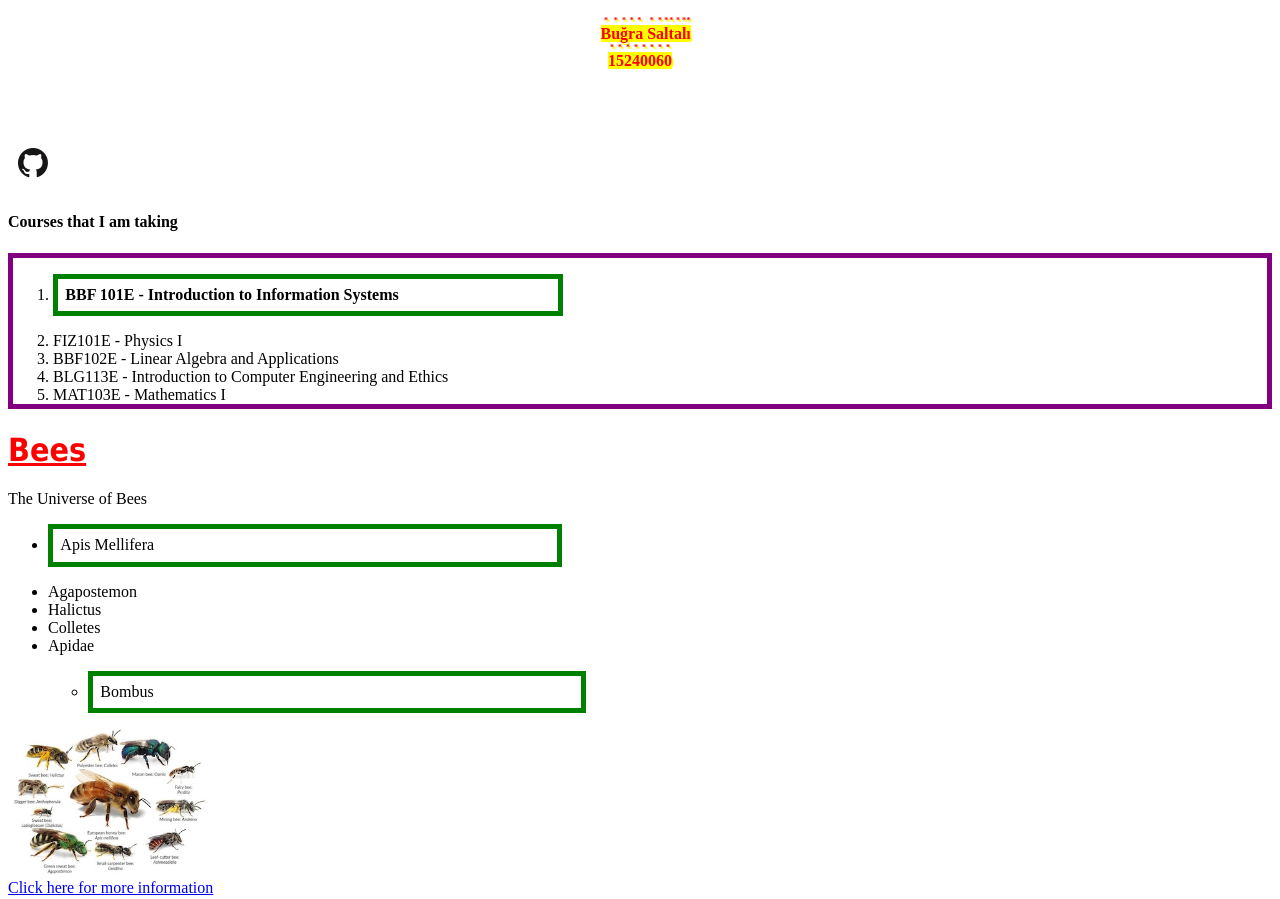
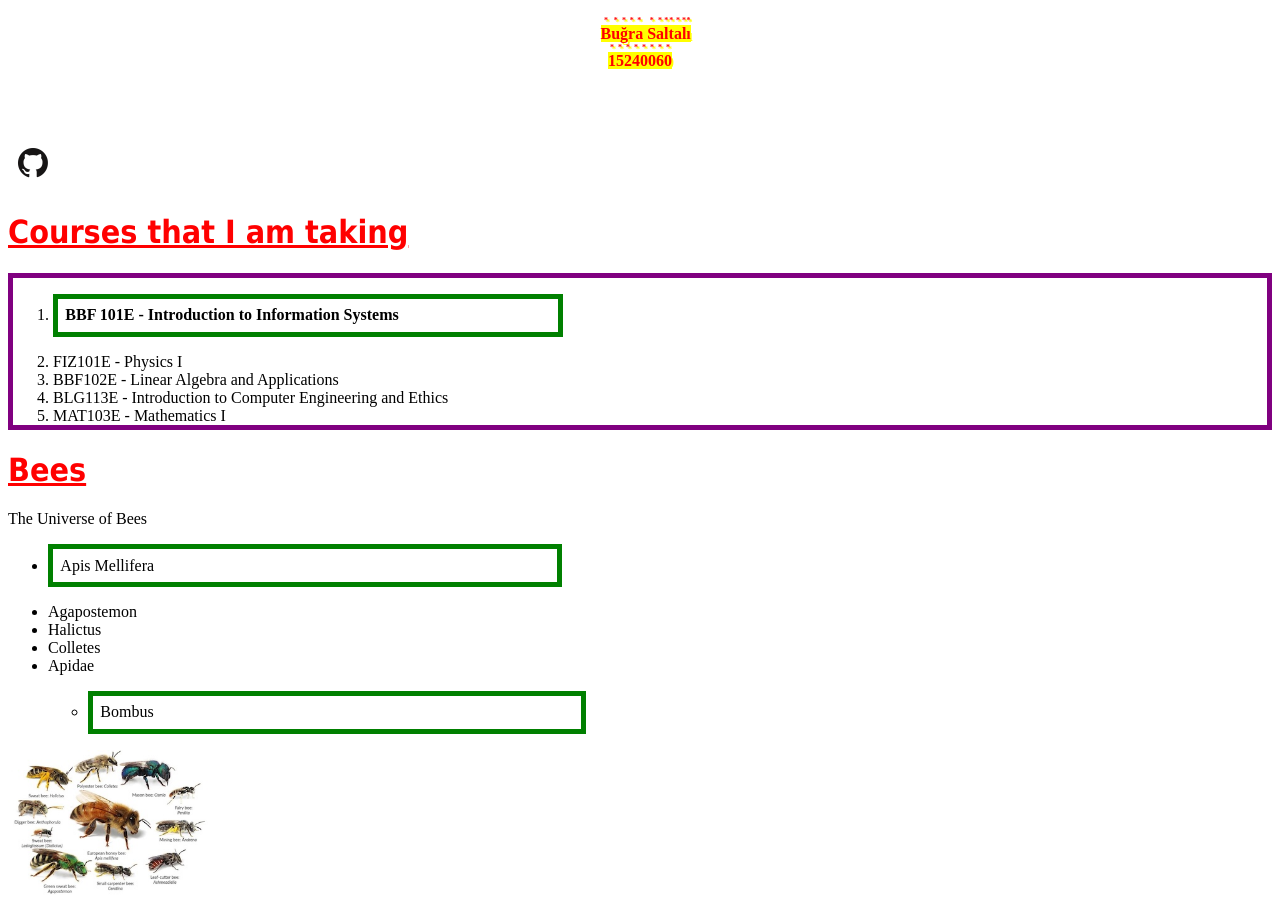
Before and after one commit to itu-itis25-saltali24/BBF101E_HW5, a plain HTML site: page index.html in a window 1280 px wide. Shown: the top 899 px of the page. Drawn offline with Linux system fonts and the light colour scheme.

Commit message:
Update index.html

```diff
--- a/index.html
+++ b/index.html
@@ -20,7 +20,7 @@
         <img src="github_icon.png" alt="GitHub Profili" style="width:50px;">
     </a>
     <br>
-    <h4>Courses that I am taking</h4>
+    <h1>Courses that I am taking</h1>
 
         <ol>
             <li><strong>BBF 101E - Introduction to Information Systems</strong></li>
```
